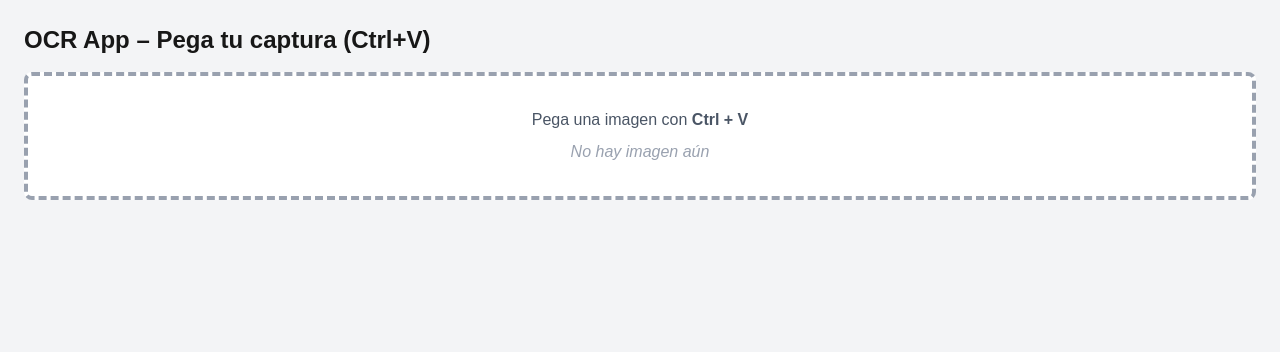
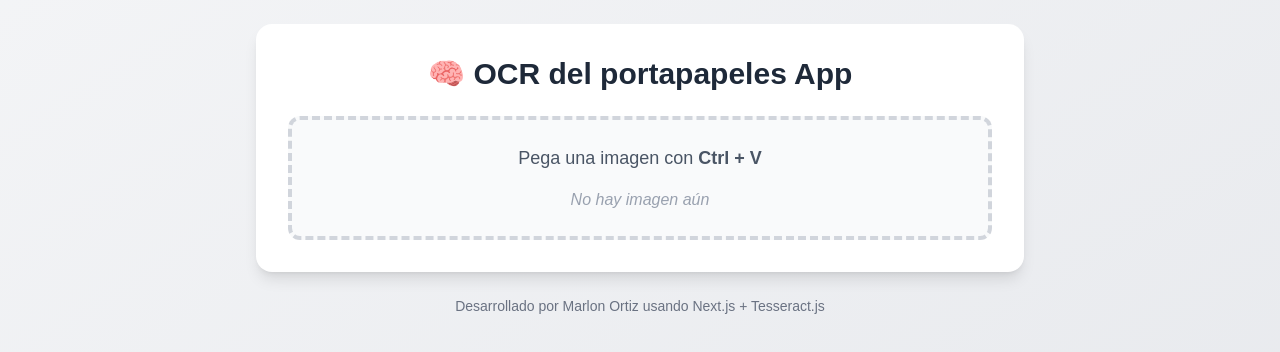
Before and after one commit to MarlonMoe23/ocrdecaptura, a Next.js app: page / in a window 1280 px wide. Shown: the top 352 px of the page. Built offline with nearby package versions, Linux system fonts and the light colour scheme.

Commit message:
Nuevo interfaz

```diff
--- a/pages/index.js
+++ b/pages/index.js
@@ -49,44 +49,56 @@
   };
 
   return (
-    <div className="min-h-screen bg-gray-100 p-6">
-      <h1 className="text-2xl font-bold mb-4">OCR App – Pega tu captura (Ctrl+V)</h1>
+    <div className="min-h-screen bg-gradient-to-br from-gray-100 to-gray-200 p-6">
+      <div className="max-w-3xl mx-auto bg-white rounded-2xl shadow-lg p-8">
+        <h1 className="text-3xl font-bold text-center mb-6 text-gray-800">
+          🧠 OCR del portapapeles App
+        </h1>
 
-      <div className="border-dashed border-4 border-gray-400 p-8 rounded-lg bg-white text-center">
-        <p className="text-gray-600 mb-2">Pega una imagen con <strong>Ctrl + V</strong></p>
+        <div className="border-4 border-dashed border-gray-300 rounded-xl p-6 bg-gray-50 text-center">
+          <p className="text-gray-600 text-lg">
+            Pega una imagen con <span className="font-bold">Ctrl + V</span>
+          </p>
+
           {imageSrc ? (
             <img
               src={imageSrc}
               alt="Pasted"
-            className="mx-auto max-h-[400px] mt-4 rounded shadow"
+              className="mx-auto mt-4 max-h-[300px] rounded-xl shadow"
             />
           ) : (
-          <p className="italic text-gray-400">No hay imagen aún</p>
+            <p className="italic text-gray-400 mt-4">No hay imagen aún</p>
           )}
         </div>
 
         {isProcessing && (
-        <p className="text-blue-600 mt-4 font-medium">Procesando texto con OCR...</p>
+          <p className="text-blue-600 mt-4 font-medium text-center">
+            Procesando imagen con OCR...
+          </p>
         )}
 
         {ocrText && (
-        <div className="mt-6">
-          <h2 className="text-lg font-semibold mb-2">Texto reconocido:</h2>
+          <div className="mt-8">
+            <h2 className="text-xl font-semibold text-gray-700 mb-2">Texto reconocido:</h2>
             <textarea
               ref={textAreaRef}
               value={ocrText}
               onChange={(e) => setOcrText(e.target.value)}
-            className="w-full h-48 p-4 border border-gray-700 rounded shadow bg-white text-black"
+              className="w-full h-48 p-4 border border-gray-300 rounded-xl bg-white text-black shadow-inner resize-none focus:outline-none focus:ring-2 focus:ring-blue-500"
             />
             <button
               onClick={copyToClipboard}
-            className="mt-3 bg-blue-600 text-white px-4 py-2 rounded hover:bg-blue-700 transition"
-            type="button"
+              className="mt-4 w-full bg-blue-600 text-white font-semibold py-2 px-4 rounded-xl hover:bg-blue-700 transition duration-200"
             >
-            Copiar texto
+              📋 Copiar texto al portapapeles
             </button>
           </div>
         )}
       </div>
+
+      <p className="text-center text-gray-500 mt-6 text-sm">
+        Desarrollado por Marlon Ortiz usando Next.js + Tesseract.js
+      </p>
+    </div>
   );
 }
```
Lines whose indentation alone changed are shown as unchanged.
